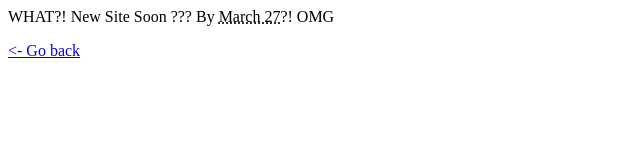
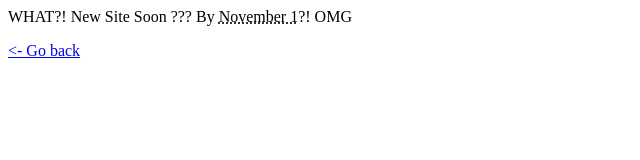
Before and after one commit to kazisean/ComingSoon, a plain HTML site: page index.html in a window 1280 px wide. Shown: the full height of the page, 0-640 px from the left. Drawn offline with nearby package versions, Linux system fonts and the light colour scheme.

Commit message:
Update index.html

```diff
--- a/index.html
+++ b/index.html
@@ -28,7 +28,7 @@
         <div class="crazy-alert">
         <span class="bigger">WHAT?!</span>
         <span class="regular">New Site Soon ???</span>
-        <span class="regular">By <abbr title="August 1, 2023...just kidding. Or at least I really hope I am.">March 27</abbr>?! <span class="buzz">OMG</span></span>
+        <span class="regular">By <abbr title="November 1, 2023...just kidding. Or at least I really hope I am.">November 1</abbr>?! <span class="buzz">OMG</span></span>
         <a class="regular" href="https://iamkazi.xyz/"><p><- Go back</p></a>
         </div>
     </div>
```
